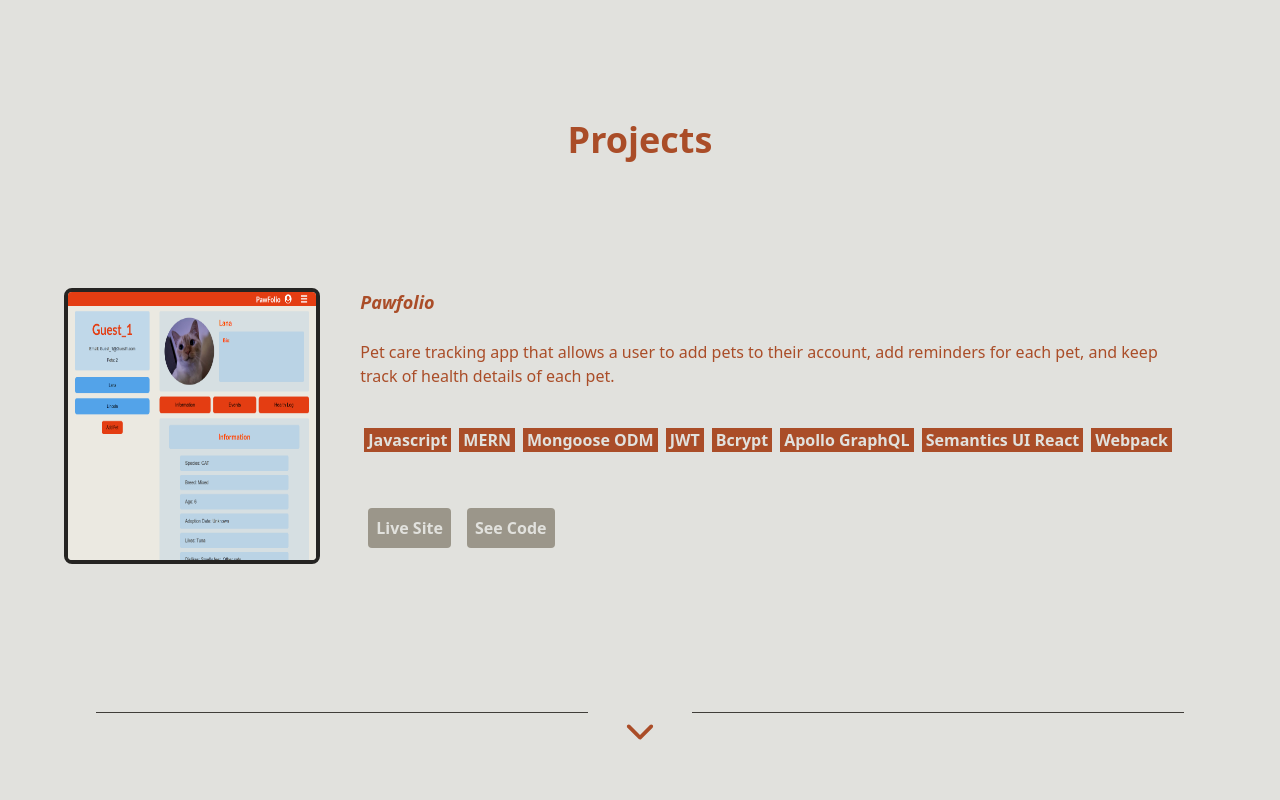
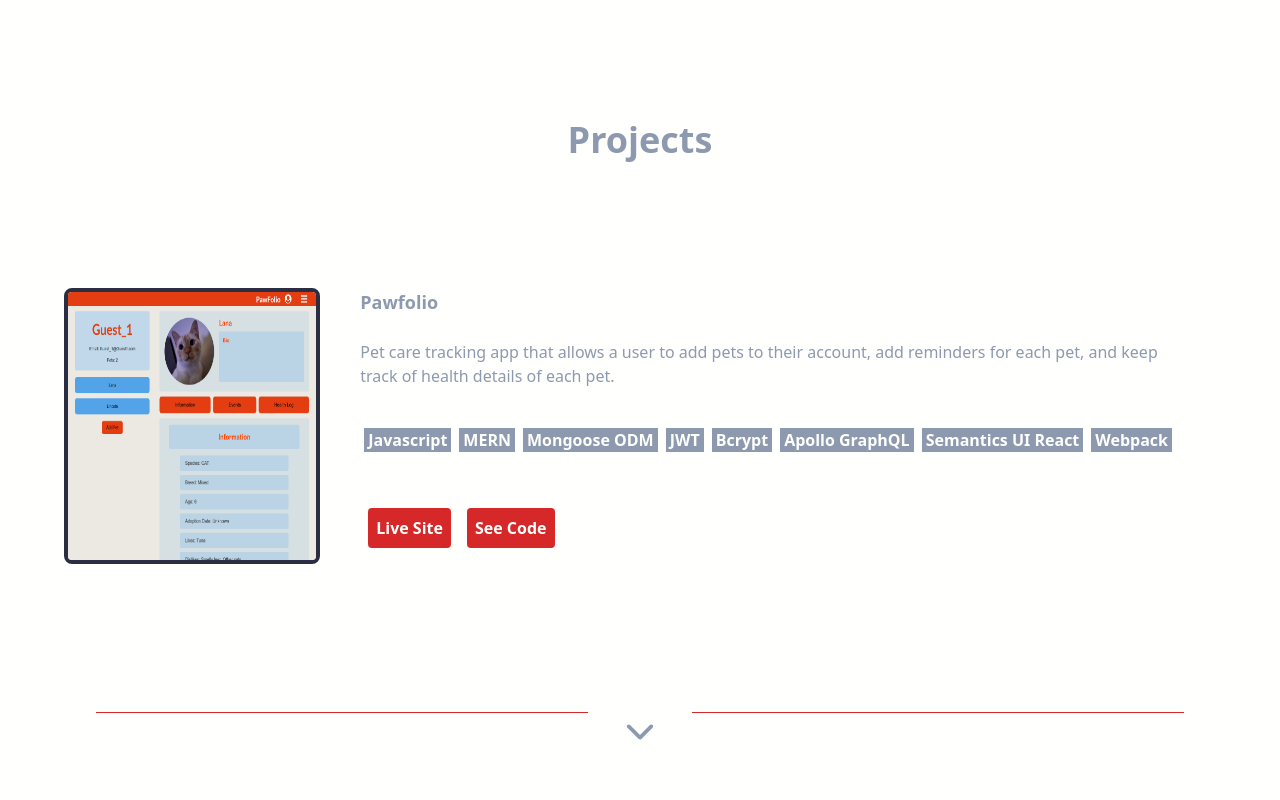
Before and after one commit to RyanMoises5/React-Portfolio, a React (Vite) app: page / in a window 1280 px wide. Shown: the part 1620-2420 px from the top of the page. Built offline with nearby package versions, Linux system fonts and the light colour scheme.

Commit message:
Changed light color theme and added some validation to email form

```diff
--- a/src/components/Footer.jsx
+++ b/src/components/Footer.jsx
@@ -11,6 +11,27 @@ function Footer() {
 
   const sendEmailClickHandler = function (event) {
     event.preventDefault();
+
+    // TODO: Prevent form from clearing when the message did not send successfully
+
+    // Validation for name
+    if (form.current.user_name.value === '') {
+      setEmailMessage('Please leave your name in the provided field.');
+      return false;
+    }
+
+    // Validation for name
+    const emailRegex = /^[a-zA-Z0-9._%+-]+@[a-zA-Z0-9.-]+\.[a-zA-Z]{2,}$/;
+    if (!emailRegex.test(form.current.user_email.value)) {
+      setEmailMessage('Please enter a valid email address.');
+      return false;
+    }
+
+    // Validation for name
+    if (form.current.message.value === '') {
+      setEmailMessage('Please leave a message in the provided field.');
+      return false;
+    }
 
     setEmailMessage('Sending email...')
 
--- a/src/components/Projects.jsx
+++ b/src/components/Projects.jsx
@@ -44,7 +44,7 @@ function Projects() {
   const ProjectDetails = function({item}) {
     return (
       <div className='px-10'>
-        <h3 className='text-lg font-semibold italic'>{item.title}</h3>
+        <h3 className='text-lg font-bold'>{item.title}</h3>
         <br/>
         <p>{item.desc}</p>
         <div className='inline-flex py-10'>
@@ -83,7 +83,7 @@ function Projects() {
 
   return (
     <div className='projects container-fluid pt-32 mx-[5%]' id="projects">
-      <h2 className='text-4xl text-center font-semibold'>Projects</h2>
+      <h2 className='text-4xl text-center font-bold'>Projects</h2>
       {projects.map((item, index) => (
           <div key={index} id={item.title}>
             <div className='container-fluid flex relative py-32' >
--- a/src/components/Skills.jsx
+++ b/src/components/Skills.jsx
@@ -1,7 +1,7 @@
 const Skills = function () {
   return (
     <div className='container-fluid py-32 mx-[5%] h-[85vh]' id='skills'>
-      <h2 className='text-4xl text-center font-semibold'>Skills</h2>
+      <h2 className='text-4xl text-center font-bold'>Skills</h2>
       <p className='p-5'>Skills here</p>
     </div>
   );
--- a/src/index.css
+++ b/src/index.css
@@ -3,11 +3,11 @@
 @tailwind utilities;
 
 :root {
-  --light-primary: #e1e1dd;
-  --light-secondary: #252422;
-  --light-text: #aa4d28;
-  --light-accent: #9b968a;
-  --light-accent-secondary: #403d39;
+  --light-primary: #fffffe;
+  --light-secondary: #2b2d42;
+  --light-text: #8d99ae;
+  --light-accent: #d62828;
+  --light-accent-secondary: #d62828;
   --dark-primary: #54647c;
   --dark-secondary: #1E293B;
   --dark-text: #FEF3C7;
```
